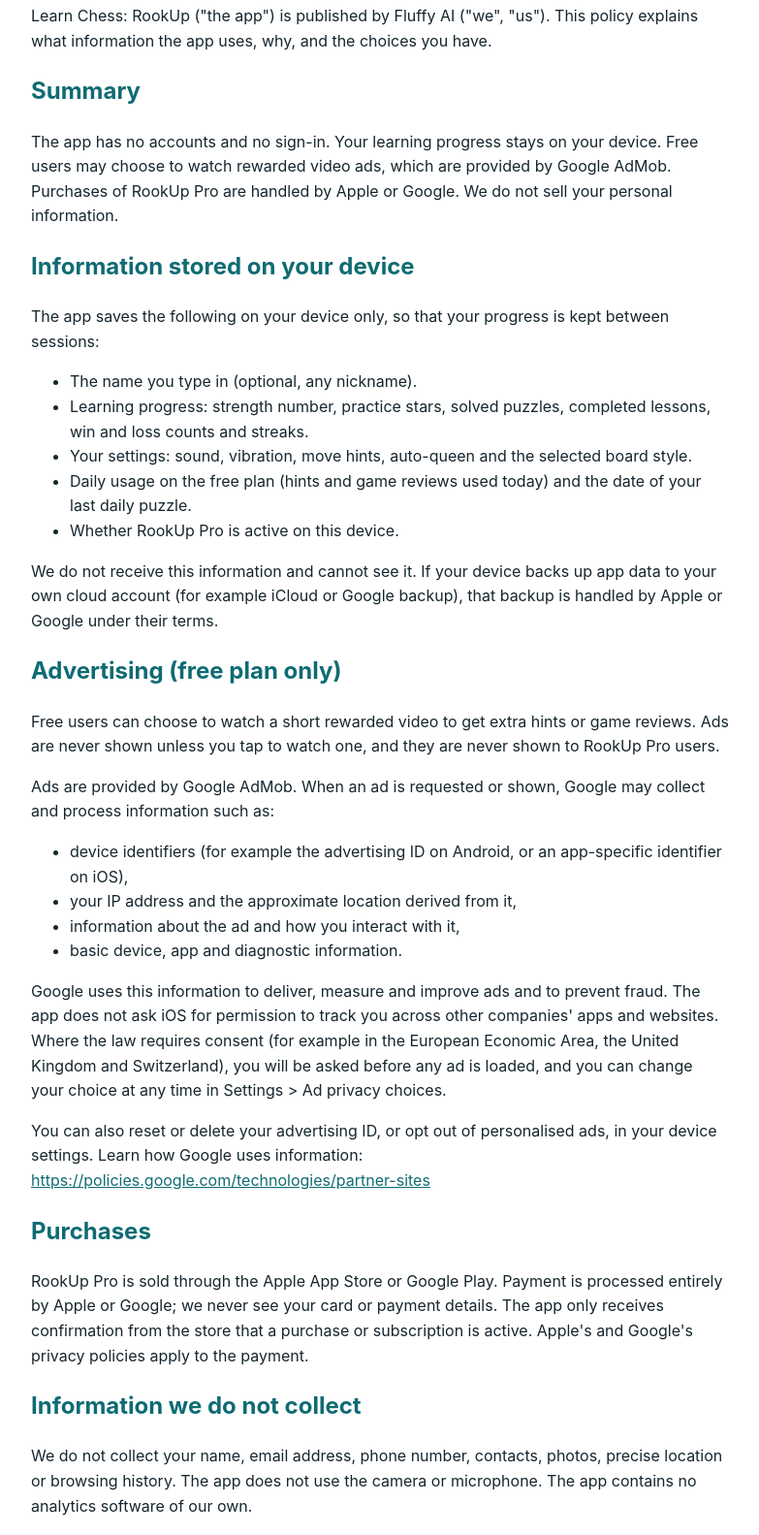
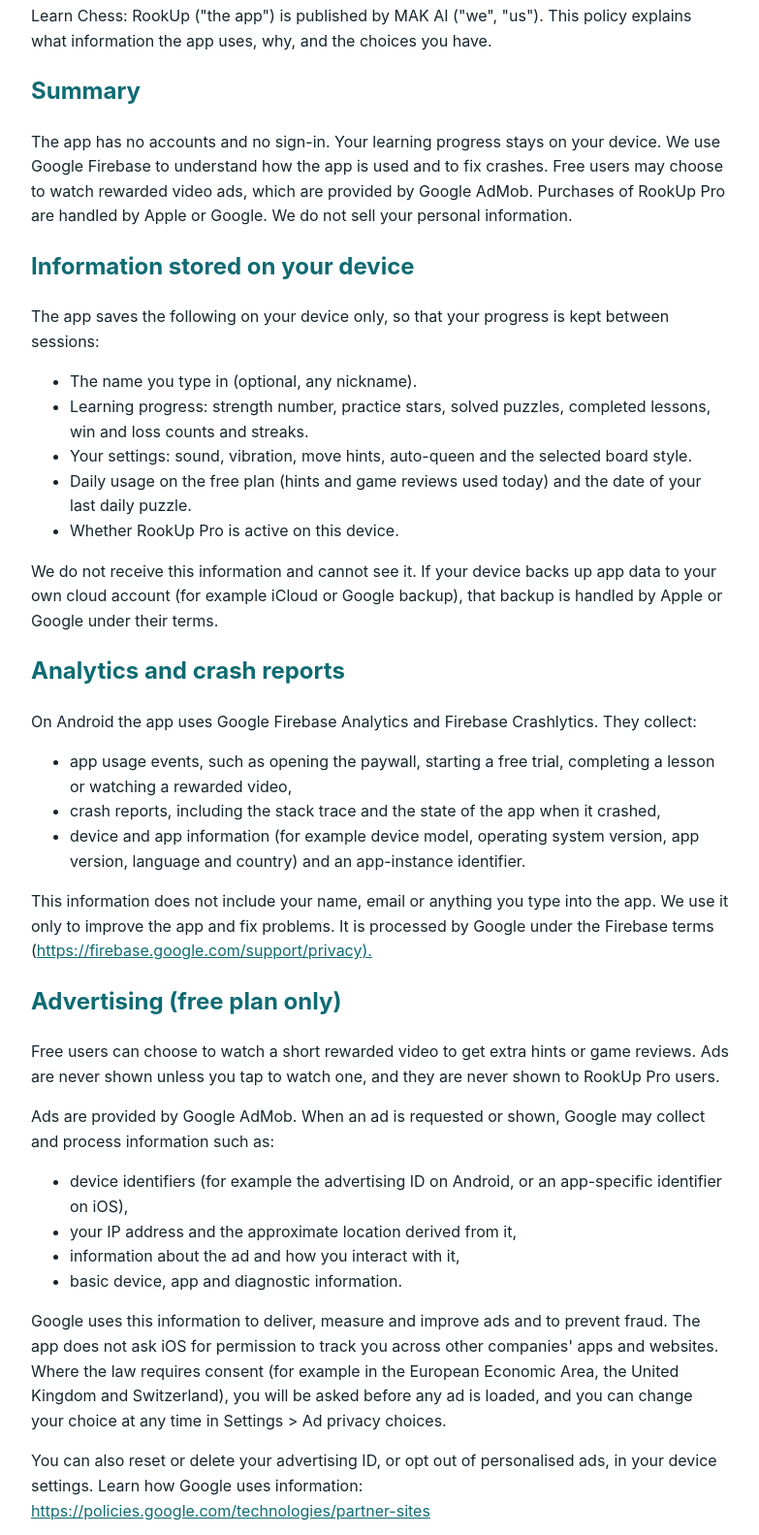
Before and after one commit to mdgoaltech-web/mdgoaltech-web.github.io, a plain HTML site: page rookup/privacy.html in a window 1280 px wide. Shown: the part 197-1780 px from the top of the page at 97% size, without its empty margins (248-1031 px from the left). Drawn offline with Linux system fonts and the light colour scheme.

Commit message:
RookUp legal pages: MAK AI, Firebase analytics

```diff
--- a/rookup/privacy.html
+++ b/rookup/privacy.html
@@ -1,8 +1,8 @@
 <!doctype html><html lang="en"><head><meta charset="utf-8"><meta name="viewport" content="width=device-width,initial-scale=1"><title>Learn Chess: RookUp - Privacy Policy</title><style>body{font-family:-apple-system,Segoe UI,Roboto,sans-serif;max-width:720px;margin:40px auto;padding:0 20px;line-height:1.6;color:#16262e}h1,h2{color:#0f6b73}a{color:#0f6b73}</style></head><body><p><strong>Learn Chess: RookUp</strong></p><h1>Privacy Policy</h1>
 <p>Effective date: 23 November 2026</p>
-<p>Learn Chess: RookUp (&quot;the app&quot;) is published by Fluffy AI (&quot;we&quot;, &quot;us&quot;). This policy explains what information the app uses, why, and the choices you have.</p>
+<p>Learn Chess: RookUp (&quot;the app&quot;) is published by MAK AI (&quot;we&quot;, &quot;us&quot;). This policy explains what information the app uses, why, and the choices you have.</p>
 <h2>Summary</h2>
-<p>The app has no accounts and no sign-in. Your learning progress stays on your device. Free users may choose to watch rewarded video ads, which are provided by Google AdMob. Purchases of RookUp Pro are handled by Apple or Google. We do not sell your personal information.</p>
+<p>The app has no accounts and no sign-in. Your learning progress stays on your device. We use Google Firebase to understand how the app is used and to fix crashes. Free users may choose to watch rewarded video ads, which are provided by Google AdMob. Purchases of RookUp Pro are handled by Apple or Google. We do not sell your personal information.</p>
 <h2>Information stored on your device</h2>
 <p>The app saves the following on your device only, so that your progress is kept between sessions:</p>
 <ul>
@@ -13,6 +13,14 @@
 <li>Whether RookUp Pro is active on this device.</li>
 </ul>
 <p>We do not receive this information and cannot see it. If your device backs up app data to your own cloud account (for example iCloud or Google backup), that backup is handled by Apple or Google under their terms.</p>
+<h2>Analytics and crash reports</h2>
+<p>On Android the app uses Google Firebase Analytics and Firebase Crashlytics. They collect:</p>
+<ul>
+<li>app usage events, such as opening the paywall, starting a free trial, completing a lesson or watching a rewarded video,</li>
+<li>crash reports, including the stack trace and the state of the app when it crashed,</li>
+<li>device and app information (for example device model, operating system version, app version, language and country) and an app-instance identifier.</li>
+</ul>
+<p>This information does not include your name, email or anything you type into the app. We use it only to improve the app and fix problems. It is processed by Google under the Firebase terms (<a href="https://firebase.google.com/support/privacy).">https://firebase.google.com/support/privacy).</a></p>
 <h2>Advertising (free plan only)</h2>
 <p>Free users can choose to watch a short rewarded video to get extra hints or game reviews. Ads are never shown unless you tap to watch one, and they are never shown to RookUp Pro users.</p>
 <p>Ads are provided by Google AdMob. When an ad is requested or shown, Google may collect and process information such as:</p>
@@ -27,7 +35,7 @@
 <h2>Purchases</h2>
 <p>RookUp Pro is sold through the Apple App Store or Google Play. Payment is processed entirely by Apple or Google; we never see your card or payment details. The app only receives confirmation from the store that a purchase or subscription is active. Apple&#x27;s and Google&#x27;s privacy policies apply to the payment.</p>
 <h2>Information we do not collect</h2>
-<p>We do not collect your name, email address, phone number, contacts, photos, precise location or browsing history. The app does not use the camera or microphone. The app contains no analytics software of our own.</p>
+<p>We do not collect your name, email address, phone number, contacts, photos, precise location or browsing history. The app does not use the camera or microphone. Apart from Firebase (described above), the app contains no other analytics software.</p>
 <h2>Children</h2>
 <p>The app is a general-audience chess learning app and is not directed at children under 13. Ads are requested with content limited to a general-audience (G) rating. If you believe a child under 13 has used the app in a way that concerns you, contact us.</p>
 <h2>Your choices and deleting data</h2>
@@ -42,5 +50,5 @@
 <h2>Changes</h2>
 <p>If we change this policy, the new version will be published at the same address with a new effective date. Significant changes will be noted in the app&#x27;s release notes.</p>
 <h2>Contact</h2>
-<p>Fluffy AI</p>
-<p>Email: appsmagic2942@gmail.com</p></body></html>
+<p>MAK AI</p>
+<p>Email: goldtec.marketing@gmail.com</p></body></html>
```
Also changed, not shown: rookup/index.html (+1 -1 lines), rookup/terms.html (+5 -5 lines).
